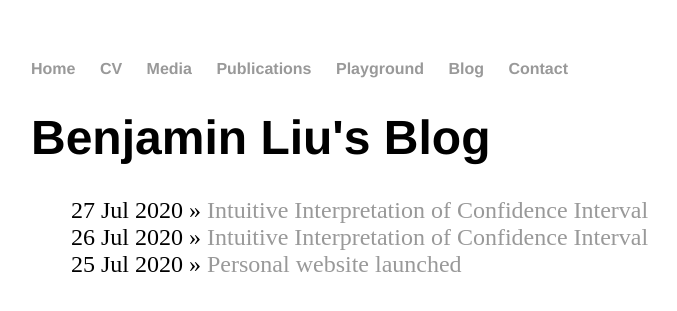
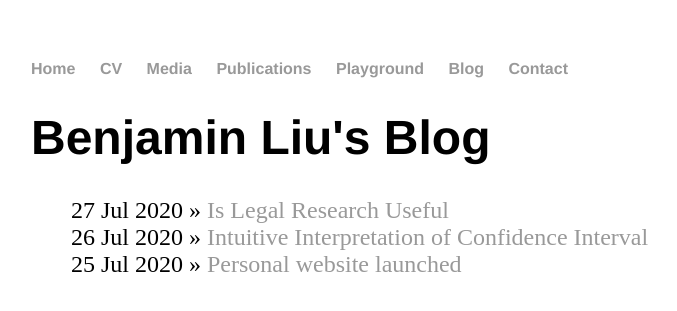
Before and after one commit to benjaminliunz/benjaminliunz.github.io, a Jekyll site: the page built from blog/index.html, in a window 1280 px wide. Shown: the top 311 px of the page, without its empty margins (161-838 px from the left). Built offline with Jekyll 4.4.1, drawn with Linux system fonts in a browser that asks for light colours.

Commit message:
Update 2020-07-27-legal-research.md

```diff
--- a/_posts/2020-07-27-legal-research.md
+++ b/_posts/2020-07-27-legal-research.md
@@ -1,6 +1,6 @@
 ---
 layout: post
-title: "Intuitive Interpretation of Confidence Interval"
+title: "Is Legal Research Useful"
 date: 2020-07-27
 ---
 
```
